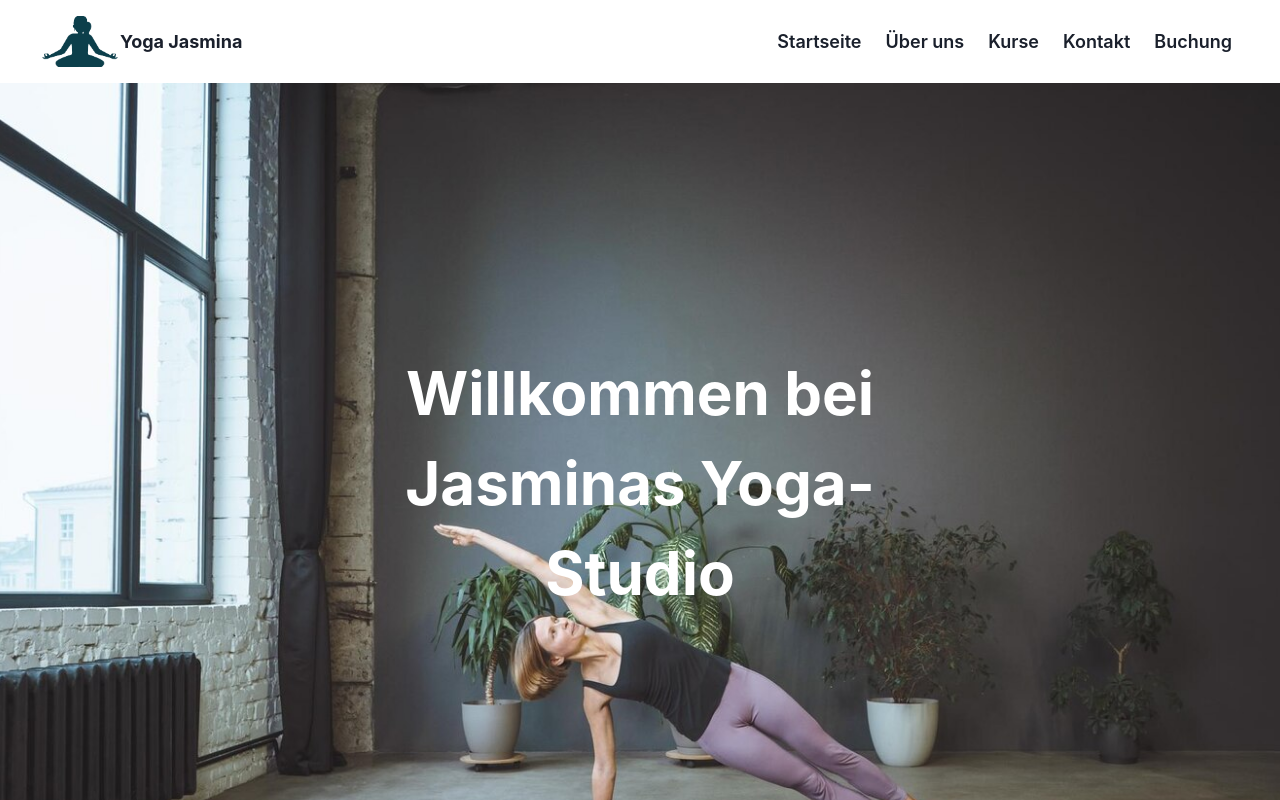
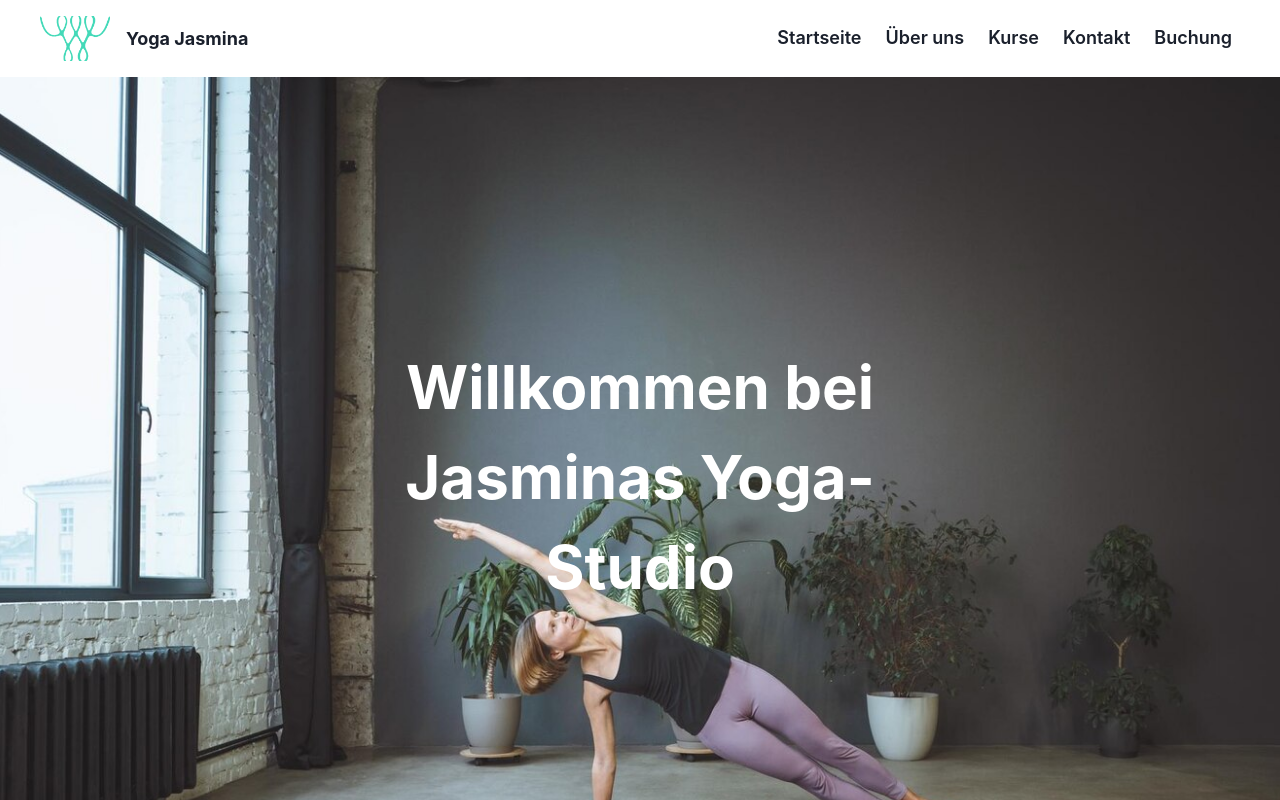
Before and after one commit to mouadmeziani/jasmina-yoga-website, a Next.js app: page / in a window 1280 px wide. Shown: the top 800 px of the page. Built offline with nearby package versions, Linux system fonts and the light colour scheme.

Commit message:
Add Logo

```diff
--- a/components/Logo.tsx
+++ b/components/Logo.tsx
@@ -1,13 +1,13 @@
-import { AspectRatio, Flex, Text } from "@chakra-ui/react"
-import ImageLogo from "@/images/logo/websiteLogo.webp"
-import Image from "next/image"
+import { AspectRatio, Flex, Text } from "@chakra-ui/react";
+import ImageLogo from "@/images/logo/JasLogo.png";
+import Image from "next/image";
 
 export function JasminaLogo() {
   return (
-    <AspectRatio ratio={80 / 51} w="80px">
+    <AspectRatio ratio={80 / 51} w="70px">
       <Image src={ImageLogo} alt="logo of the website" width={80} height={51} />
     </AspectRatio>
-  )
+  );
 }
 
 export function Logo() {
@@ -15,10 +15,10 @@ export function Logo() {
     <>
       <Flex align="center">
         <JasminaLogo />
-        <Text fontWeight="bolder" fontSize="lg">
+        <Text fontWeight="bolder" fontSize="lg" ml="4">
           Yoga Jasmina
         </Text>
       </Flex>
     </>
-  )
+  );
 }
```
Also changed, not shown: images/logo/JasLogo.png (added).
